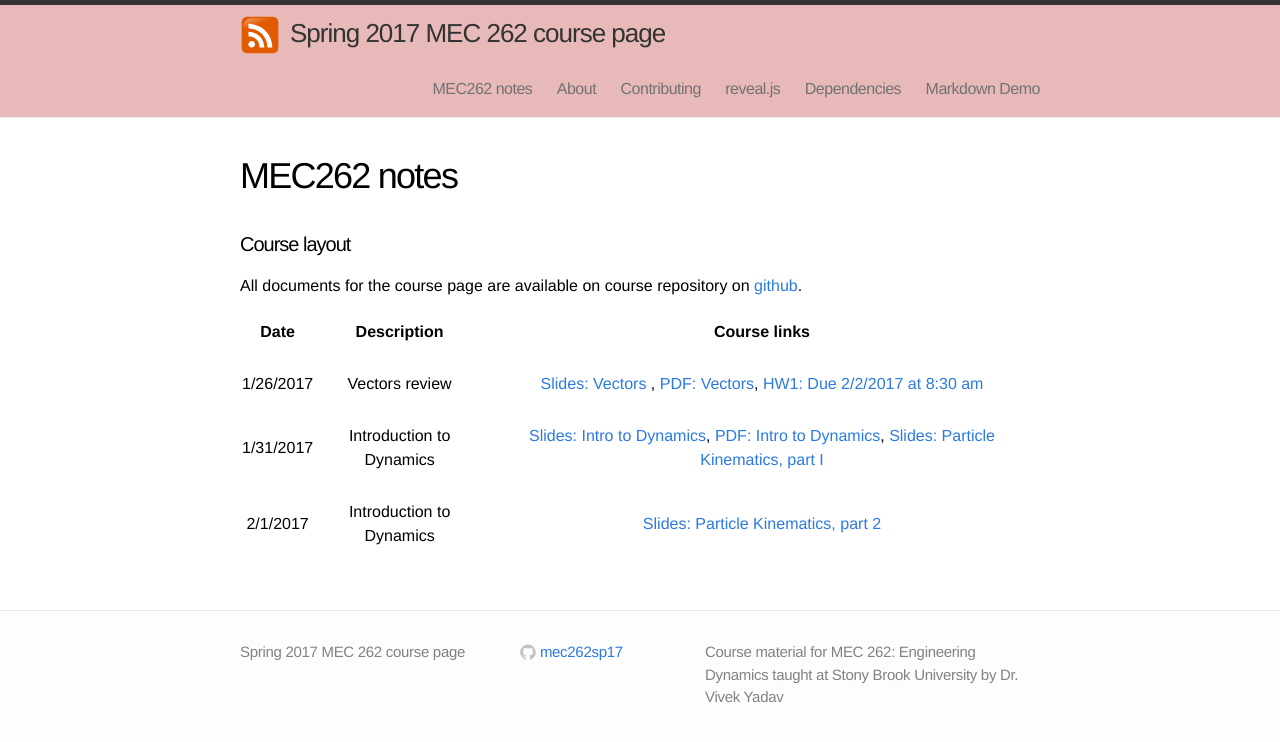
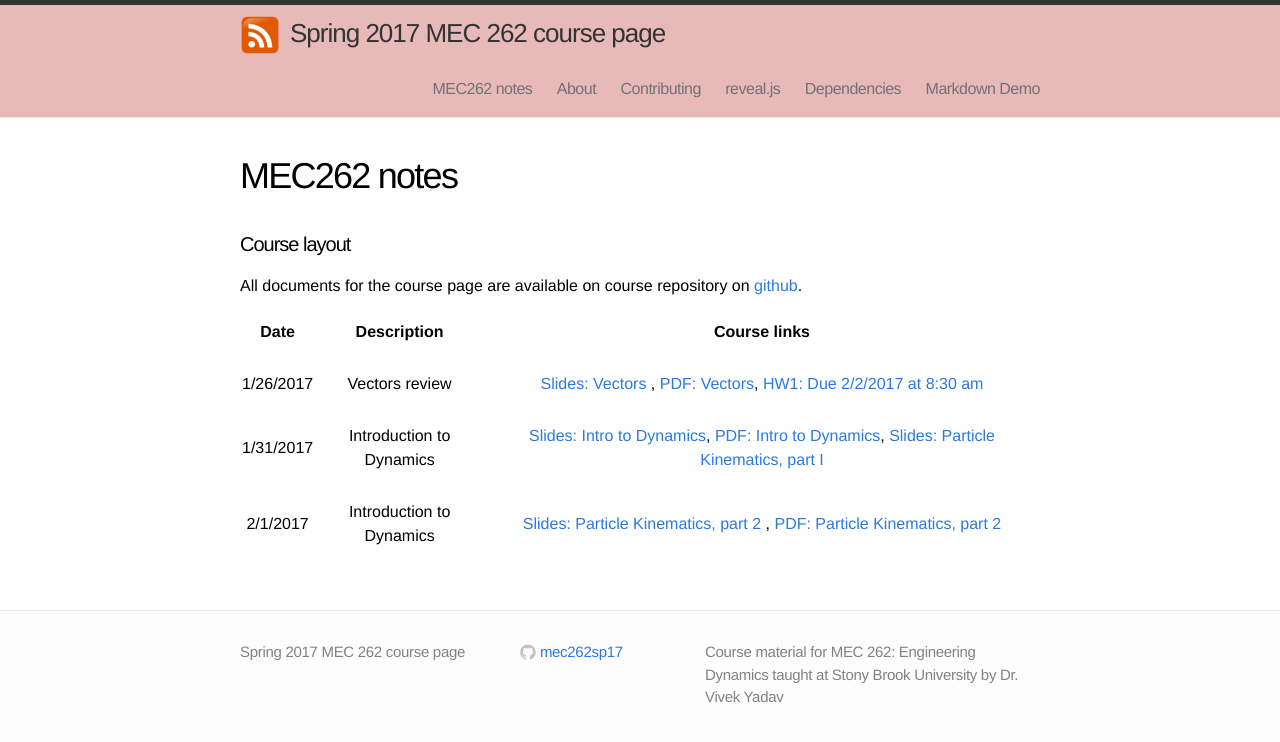
Before and after one commit to mec262sp17/mec262sp17.github.io, a Jekyll site: the page built from Course_materials.md, in a window 1280 px wide. Shown: the top 742 px of the page. Built offline with Jekyll 4.4.1, drawn with Linux system fonts in a browser that asks for light colours.

Commit message:
added new course list

```diff
--- a/Course_materials.md
+++ b/Course_materials.md
@@ -19,4 +19,4 @@
 | | | |
 |       1/31/2017    |    Introduction to Dynamics |  [Slides: Intro to Dynamics](https://mec262sp17.github.io/Presentations/Ch1_Intro_to_Dynamics.html#/), [PDF: Intro to Dynamics](https://mec262sp17.github.io/Presentations/Ch1_Intro_to_Dynamics.pdf), [Slides: Particle Kinematics, part I](https://mec262sp17.github.io/Presentations/Ch2_Particle_Kinematics.html#/)          |
 | | | |
-|       2/1/2017    |    Introduction to Dynamics |  [Slides: Particle Kinematics, part 2](https://mec262sp17.github.io/Presentations/Ch2_Particle_Kinematics_2.html#/)          |
+|       2/1/2017    |    Introduction to Dynamics |  [Slides: Particle Kinematics, part 2](https://mec262sp17.github.io/Presentations/Ch2_Particle_Kinematics_2.html#/)   , [PDF: Particle Kinematics, part 2](https://mec262sp17.github.io/Presentations/Ch2_Particle_Kinematics_2.pdf)        |
```
